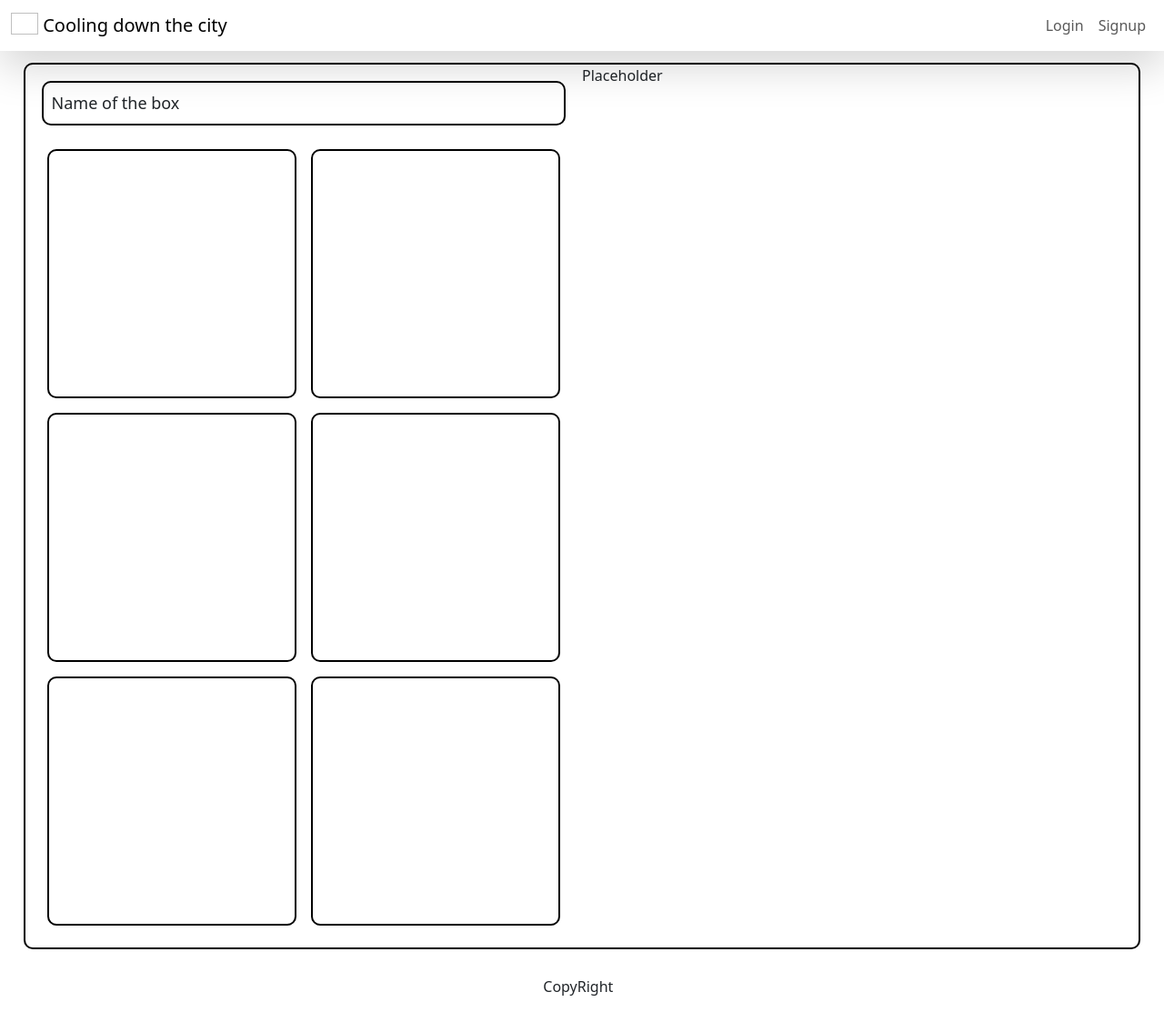
After one commit to RiadHak/Cooling-Down-The-Cities, a Django app: template dashboard/templates/dashboard.html in a window 1280 px wide. The commit adds this page. Shown: the whole page at 91% size. Run offline with Django 3.2, Linux system fonts and the light colour scheme; the template is opened without the code that fills it, so the values that code supplies are empty; a map, chart or similar area stays blank; some libraries are stand-ins or nearby versions.

Commit message:
Dashboard - Added wireframe for boxname and charts

```diff
--- a/dashboard/static/css/app.css
+++ b/dashboard/static/css/app.css
@@ -2,12 +2,12 @@
 
 
 /* Import base styles */
-
+@import url('base/base.css');
 
 /* Import component styles */
 @import url('components/images.css');
 
 /* Import layout styles */
-
+@import url('layout/dashboard.css');
 
 /* Import page styles */
--- /dev/null
+++ b/dashboard/static/css/base/base.css
@@ -0,0 +1,19 @@
+.curved-border {
+    border-radius: 10px;
+}
+
+.border-black {
+    border: 2px solid black;
+}
+
+.half-column {
+    width: 50%;
+}
+
+.float-left {
+    float: left;
+}
+
+.float-right {
+    float: right;
+}
--- /dev/null
+++ b/dashboard/static/css/layout/dashboard.css
@@ -0,0 +1,39 @@
+#dashboard-frame {
+    margin: 2%;
+    margin-top: 1%;
+    margin-bottom: 1%;
+    display: flex;
+}
+
+#dashboard-boxname-field {
+    margin: 1em;
+    padding: 0.5em;
+    text-align: left;
+    font-size: 18px;
+}
+
+.dashboard-chart {
+    margin: 0.5em;
+    min-width: 200px;
+    min-height: 200px;
+    height: auto;
+    flex-grow: 1;
+    flex-basis: 0;
+    position: relative;
+    max-width: 300px;
+    max-height: 300px;
+}
+
+.dashboard-chart::before {
+    content: "";
+    padding-top: 100%;
+    display: block;
+}
+
+#dashboard-charts-field {
+    margin: 1em;
+    display: flex;
+    flex-wrap: wrap;
+    justify-content: center;
+    align-items: center;
+}
--- /dev/null
+++ b/dashboard/templates/dashboard.html
@@ -0,0 +1,20 @@
+{%extends "index.html"%}
+{%block title%} Dashboard {%endblock%}
+<body>
+    {%block content%}
+    <div class="curved-border border-black" id="dashboard-frame">
+        <div class="half-column float-left">
+            <div class="curved-border border-black" id="dashboard-boxname-field">Name of the box</div>
+            <div id="dashboard-charts-field">
+                <div class="curved-border border-black dashboard-chart" id="temperature-chart"></div>
+                <div class="curved-border border-black dashboard-chart" id="humidity-chart"></div>
+                <div class="curved-border border-black dashboard-chart" id="pressure-chart"></div>
+                <div class="curved-border border-black dashboard-chart" id="aqi-chart"></div>
+                <div class="curved-border border-black dashboard-chart" id="placeholder-chart"></div>
+                <div class="curved-border border-black dashboard-chart" id="carbon-chart"></div>
+            </div>
+        </div>
+        <div class="half-column float-right">Placeholder</div>
+    </div>
+    {%endblock%}
+</body>
--- a/dashboard/views.py
+++ b/dashboard/views.py
@@ -54,4 +54,4 @@ def privatePolicy(request):
 
 @login_required(login_url='/signin/')
 def dashboard(request):
-    return render(request, 'index.html')
+    return render(request, 'dashboard.html')
```
